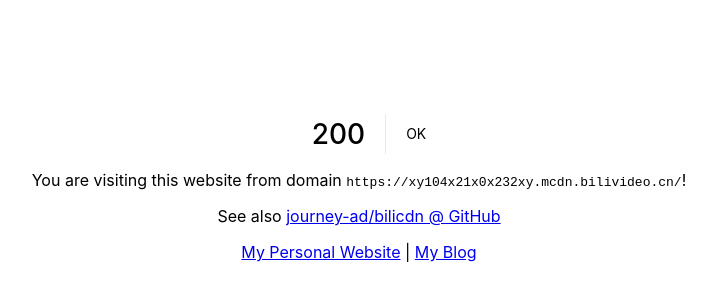
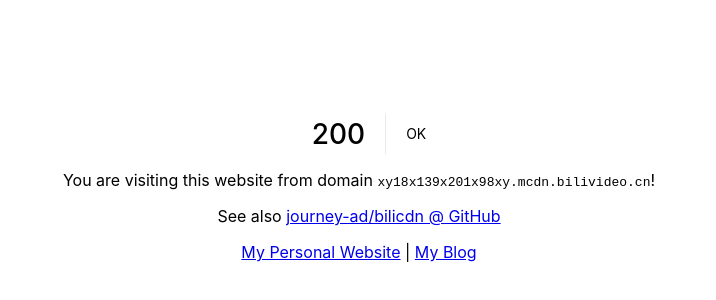
Before and after one commit to SukkaW/bili-mcdn, a plain HTML site: page index.html in a window 1280 px wide. Shown: the part 204-504 px from the top of the page, without its empty margins (281-997 px from the left). Drawn offline with Linux system fonts and the light colour scheme.

Commit message:
Let's use different service provider, should we?

```diff
--- a/index.html
+++ b/index.html
@@ -64,4 +64,4 @@
         main {
             text-align: center
         }
-    </style></head><body><div class=container><div class=main><section><span class=code>200</span><p class=msg>OK</p></section><main><p>You are visiting this website from domain <code>https://xy104x21x0x232xy.mcdn.bilivideo.cn/</code>!</p><p>See also <a href="https://github.com/journey-ad/bilicdn" target="_blank">journey-ad/bilicdn @ GitHub</a></p><p><a href="https://skk.moe">My Personal Website</a> | <a href="https://blog.skk.moe">My Blog</a></p></main></div></div></body></html>
+    </style></head><body><div class=container><div class=main><section><span class=code>200</span><p class=msg>OK</p></section><main><p>You are visiting this website from domain <code>xy18x139x201x98xy.mcdn.bilivideo.cn</code>!</p><p>See also <a href="https://github.com/journey-ad/bilicdn" target="_blank">journey-ad/bilicdn @ GitHub</a></p><p><a href="https://skk.moe">My Personal Website</a> | <a href="https://blog.skk.moe">My Blog</a></p></main></div></div></body></html>
```
